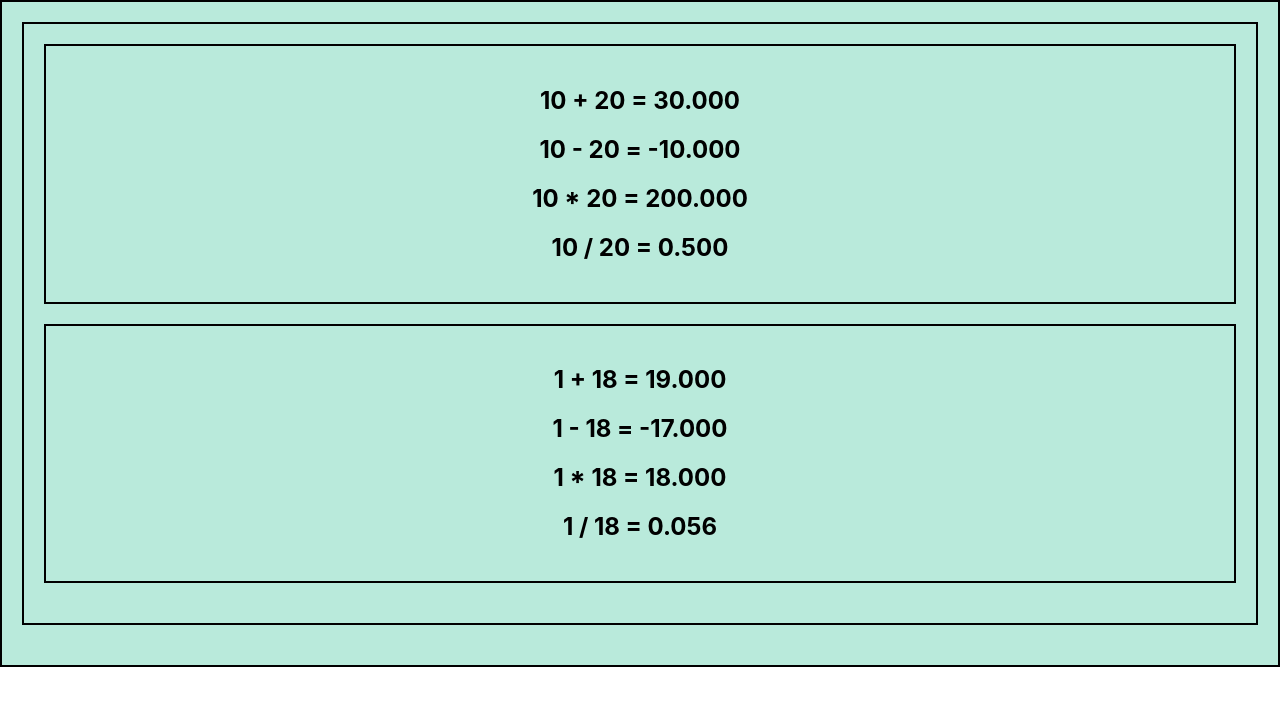
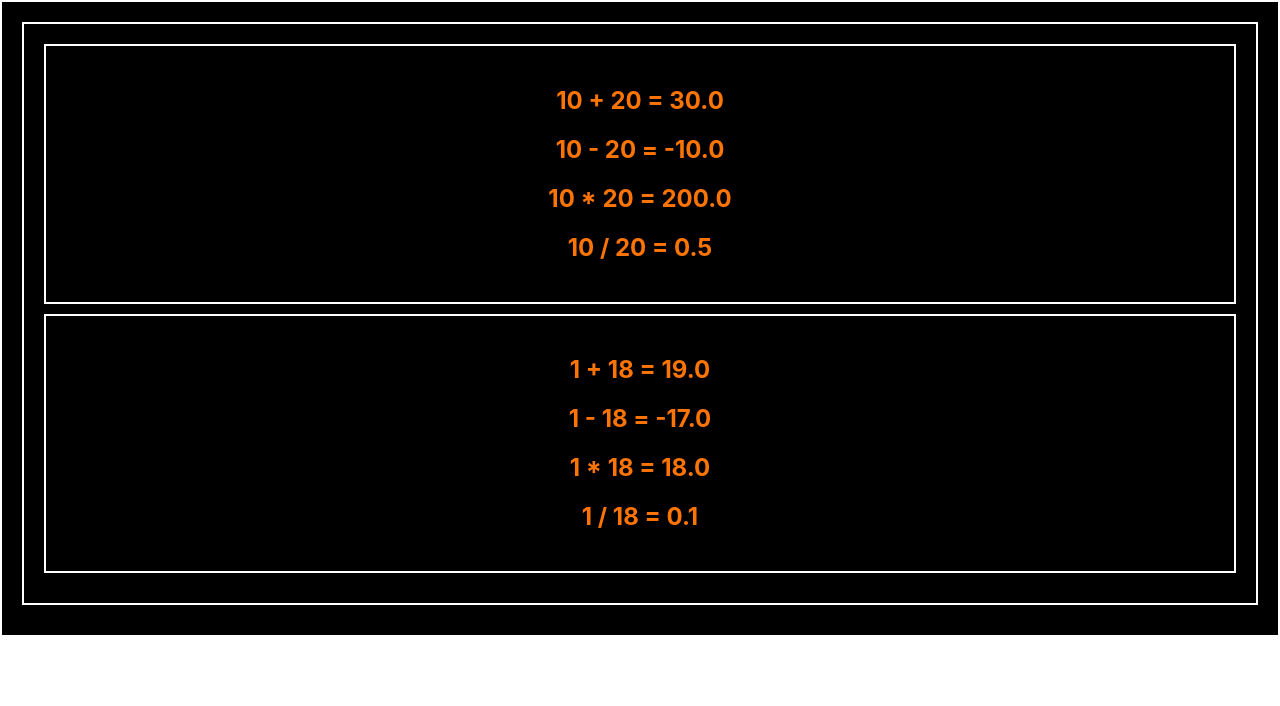
Before and after one commit to annamccreery/math-app, a React (Create React App) app: page / in a window 1280 px wide. Shown: the top 706 px of the page. Built offline with nearby package versions, Linux system fonts and the light colour scheme.

Commit message:
playing with formatting

```diff
--- a/src/App.css
+++ b/src/App.css
@@ -1,18 +1,8 @@
 div {
-  background-color: #b9eadb;
-  border: 2px solid black;
+  color: #fc7404;
+  background-color: black;
+  border: 2px solid white;
   padding: 20px;
-  margin-bottom: 20px;
+  margin-bottom: 10px;
   text-align: center;
 }
-
-.App-header {
-  background-color: #282c34;
-  min-height: 100vh;
-  display: flex;
-  flex-direction: column;
-  align-items: center;
-  justify-content: center;
-  font-size: calc(10px + 2vmin);
-  color: white;
-}
--- a/src/Math.js
+++ b/src/Math.js
@@ -4,16 +4,16 @@ export const Math = ({numberOne, numberTwo}) => {
     return (
         <div>
             <h2>
-                {numberOne} + {numberTwo} = {(numberOne + numberTwo).toFixed(3)}
+                {numberOne} + {numberTwo} = {(numberOne + numberTwo).toFixed(1)}
             </h2>
             <h2>
-                {numberOne} - {numberTwo} = {(numberOne - numberTwo).toFixed(3)}
+                {numberOne} - {numberTwo} = {(numberOne - numberTwo).toFixed(1)}
             </h2>
             <h2>
-                {numberOne} * {numberTwo} = {(numberOne * numberTwo).toFixed(3)}
+                {numberOne} * {numberTwo} = {(numberOne * numberTwo).toFixed(1)}
             </h2>
             <h2>
-                {numberOne} / {numberTwo} = {(numberOne / numberTwo).toFixed(3)}
+                {numberOne} / {numberTwo} = {(numberOne / numberTwo).toFixed(1)}
             </h2>
         </div>
     );
```
